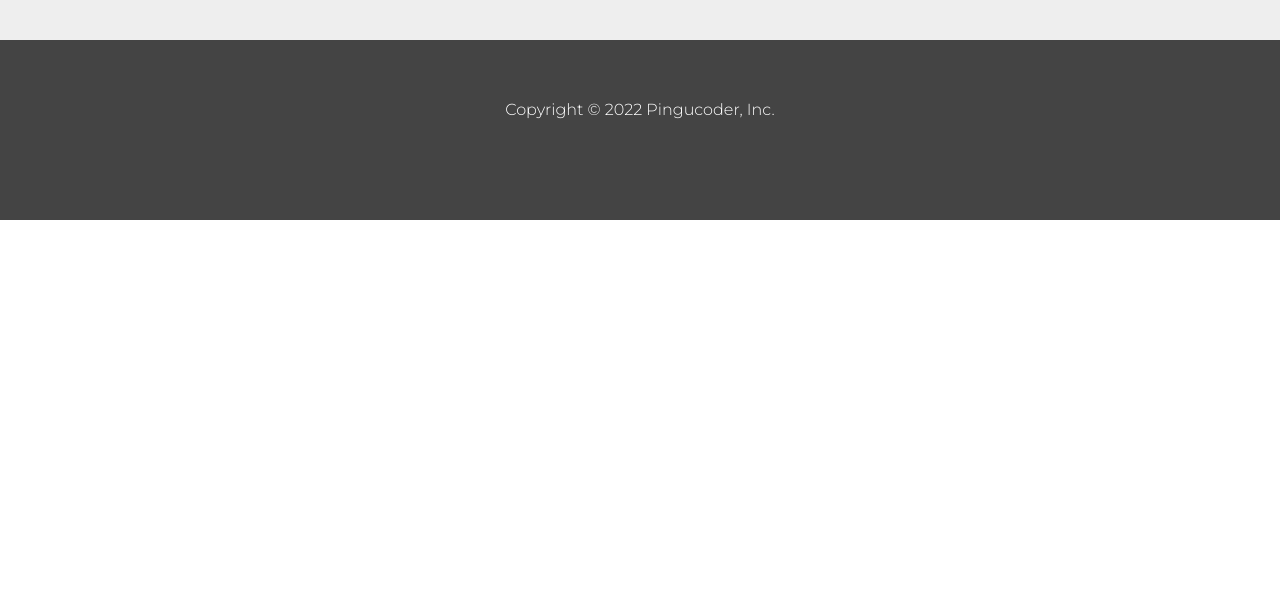
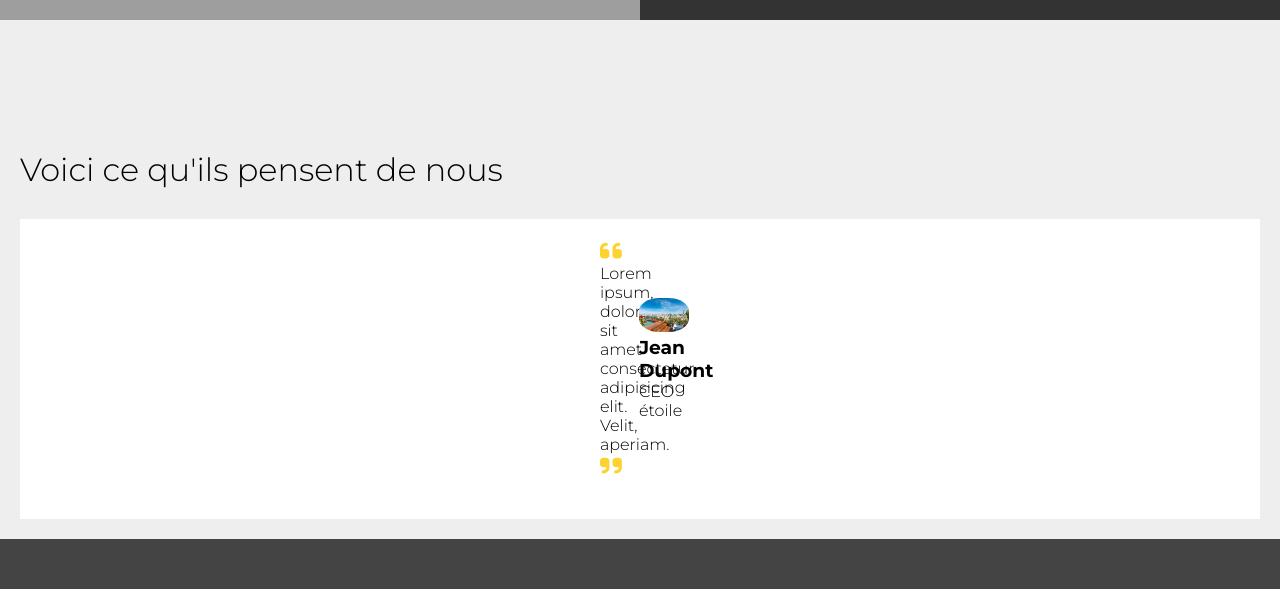
Before and after one commit to MedRomdhani/workshop-2, a plain HTML site: page index.html in a window 1280 px wide. Shown: the part 2498-3087 px from the top of the page. Before the commit the page ends 2718 px from the top, so only its background shows below. Drawn offline with Linux system fonts and the light colour scheme; grey boxes are pictures that could not be loaded; a web font is replaced by a local one.

Commit message:
section team modified

```diff
--- a/index.html
+++ b/index.html
@@ -6,6 +6,7 @@
   <meta name="viewport" content="width=device-width, initial-scale=1.0">
   <link rel="stylesheet" href="style.css" class="css">
   <script src="https://kit.fontawesome.com/83f4286022.js" crossorigin="anonymous"></script>
+  <script src="https://kit.fontawesome.com/d2c2e48a17.js" crossorigin="anonymous"></script>
   <link href="https://fonts.googleapis.com/css2?family=Long+Cang&display=swap" rel="stylesheet">
   <link href="https://fonts.googleapis.com/css2?family=Montserrat:wght@300;700&display=swap" rel="stylesheet">
   <title>Agence</title>
@@ -28,7 +29,7 @@
       </div>
     </section>
     <section class="offer" id="offer">
-      <h1>Nos dernieres offres</h1>
+      <h1 class="tittle">Nos dernieres offres</h1>
       <div class="offer-examples">
         <div class="offer-example">
           <img src="./images/house-1.jpg" alt="">
@@ -62,8 +63,25 @@
       <div class="team-img"></div>
       <div class="team-text">
         <h1>Une équipe de <span>professionnels</span> avec plus de 10 ans d'expérience</h1>
-        <p>Lorem ipsum dolor sit amet consectetur adipisicing elit. Molestiae aliquam commodi expedita exercitationem recusandae minima blanditiis facilis et, distinctio voluptatibus laborum itaque voluptate vel earum ipsum totam dolorum veniam. Iusto repellat labore quisquam dicta ad doloribus inventore corrupti voluptas eligendi cupiditate at assumenda vitae, facere provident, deserunt beatae, consequuntur officiis?</p>
+        <p>Lorem ipsum dolor sit amet consectetur adipisicing elit. Molestiae aliquam commodi expedita exercitationem
+          recusandae minima blanditiis facilis et, distinctio voluptatibus laborum itaque voluptate vel earum ipsum
+          totam dolorum veniam. Iusto repellat labore quisquam dicta ad doloribus inventore corrupti voluptas eligendi
+          cupiditate at assumenda vitae, facere provident, deserunt beatae, consequuntur officiis?</p>
       </div>
+    </section>
+    <section class="elements">
+      <h1 class="tittle">Voici ce qu'ils pensent de nous</h1>
+      <div class="element">
+        <p> <i class="fa-sharp fa-solid fa-quote-left"></i> Lorem ipsum, dolor sit amet consectetur adipisicing elit. Velit, aperiam. <i class="fa-sharp fa-solid fa-quote-right"></i></p>
+        <div class="element-img">
+          <img src="./images/house-3.jpg" alt="">
+          <h3>Jean Dupont</h3>
+          <p>CEO étoile</p>
+        </div>
+        <p></p>
+      </div>
+
+
     </section>
     <section class="contact" id="contact"></section>
   </div>
--- a/style.css
+++ b/style.css
@@ -66,13 +66,32 @@ header a:hover {
 .head p{
   font-size: 28px;
 }
-.offer{
+.offer , .elements{
   padding: 80px 20px 20px;
-  height: fit-content;
 }
-.offer h1{
+
+.element{
+  display: flex;
+  justify-content: center;
+  background-color: white;
+  align-items: center;
+  padding: 20px;
+}
+.tittle{
   font-weight: normal;
   font-size: 32px;
+  margin-bottom: 30px;
+}
+ .element p{
+  width: 0.8cap;
+}
+.element-img{
+  width: 0.2cap;
+  margin: 0px 30px;
+}
+.element-img img{
+  width: 50px;
+  border-radius: 40%;
 }
 
 .offer-examples{
```
